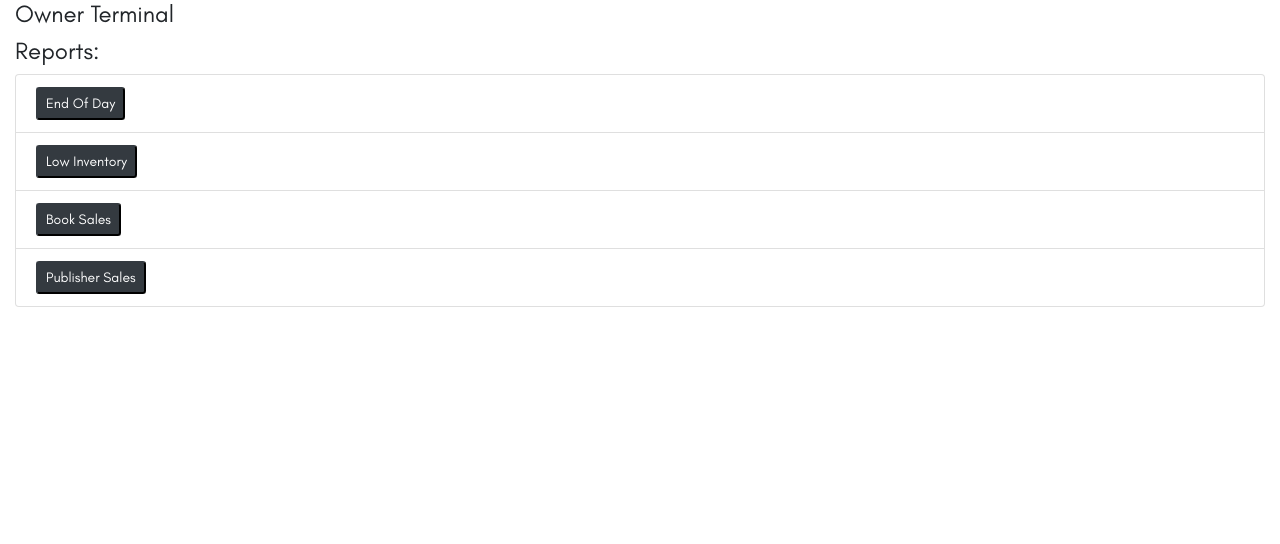
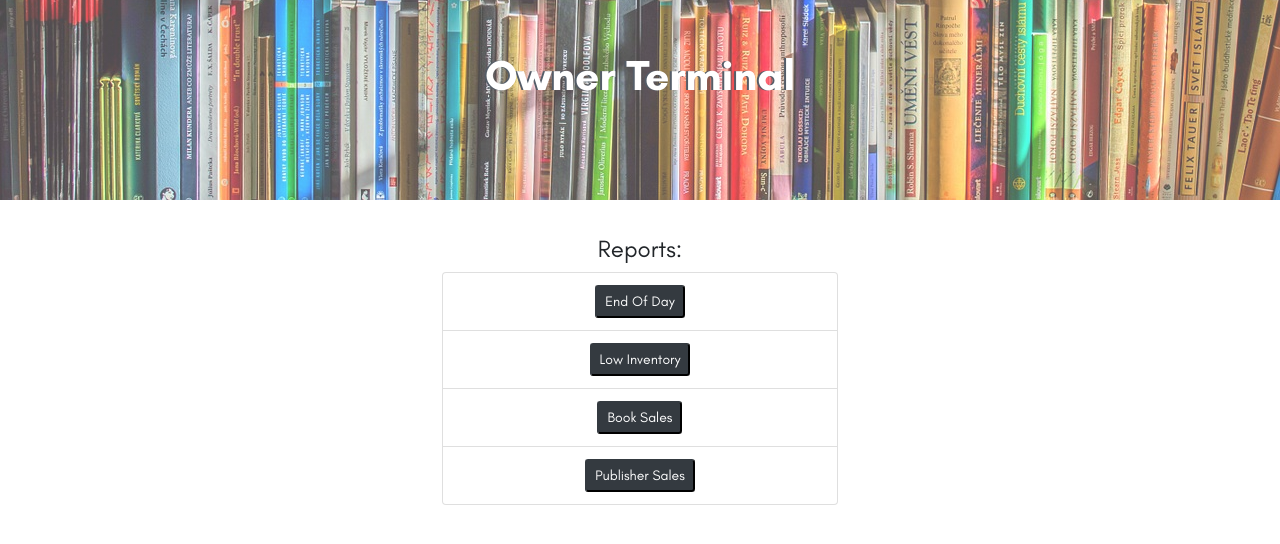
Before and after one commit to dsluo-archive/BookStore, a Django app: template templates/reports_overview.html in a window 1280 px wide. Shown: the part 56-600 px from the top of the page. Run offline with Django 3.2, Linux system fonts and the light colour scheme; the template is opened without the code that fills it, so the values that code supplies are empty; parts of the project's set-up code (start-up, migrations or seed data) failed here and were passed over; some libraries are stand-ins or nearby versions.

Commit message:
More Front-End
Updated more Front End

```diff
--- /dev/null
+++ b/static/css/terminal.css
@@ -0,0 +1,24 @@
+.banner {
+	height: 200px;
+	text-align: center;
+	color: white;
+    font-family: GlacialIndifference-bold, sans-serif;
+    background: linear-gradient(rgba(255, 255, 255, 0.3), rgba(255, 255, 255, 0.3)), url("../images/bookshelf.jpg");
+    background-size: cover;
+    background-position: bottom center;
+    background-repeat: no-repeat;
+}
+
+.banner h3 {
+	margin-top: 50px;
+	font-size: 32pt;
+	text-shadow: -2px 0 #545D68;, 0 2px #545D68;, 2px 0 #545D68;, 0 -2px #545D68;;
+}
+
+.pad-top {
+	margin-top: 35px;
+}
+
+.center {
+	text-align: center;
+}
--- a/templates/book_detail.html
+++ b/templates/book_detail.html
@@ -35,7 +35,7 @@
                             <img class="img-responsive" src="{{ book.item_picture.url }}"/>
                         </div>
                         <div class="col-md-8">
-                            <ul>
+                            <ul class="detes">
                                 <li><strong>Title:</strong> {{ book.name }}</li>
                                 <li><strong>Author:</strong> {{ book.author }}</li>
                                 <li><strong>Genre:</strong> {{ book.subjects.all.first }}</li>
--- a/templates/reports_overview.html
+++ b/templates/reports_overview.html
@@ -3,7 +3,7 @@
 {% load static %}
 
 {% block per_page_css %}
-{#    <link rel="stylesheet" href="{% static 'css/terminal.css' %}">#}
+	<link rel="stylesheet" href="{% static 'css/terminal.css' %}">
 {% endblock per_page_css %}
 
 {% block main_content %}
@@ -11,26 +11,26 @@
     <div class="container-fluid banner">
         <div class="row">
             <div class="col-md-12">
-                <h4>Owner Terminal</h4>
+                <h3>Owner Terminal</h3>
             </div>
         </div>
     </div>
 
-    <div class="container-fluid reports">
+    <div class="container-fluid reports pad-top">
         <div class="row">
-            <div class="col-md-12">
+            <div class="center offset-md-4 col-md-4">
                 <h4>Reports:</h4>
                 <ul class="list-group">
-                    <li class="list-group-item">
+                    <li class="list-group-item center">
                         <a href="{% url "analytics:eod_view" %}"><button class="btn-sm btn-dark">End Of Day</button></a>
                     </li>
-                    <li class="list-group-item">
+                    <li class="list-group-item center">
                         <a href="{% url "analytics:low_inv_report" %}"><button class="btn-sm btn-dark">Low Inventory</button></a>
                     </li>
-                    <li class="list-group-item">
+                    <li class="list-group-item center">
                         <a href="{% url "analytics:book_sales_view" %}"><button class="btn-sm btn-dark">Book Sales</button></a>
                     </li>
-                    <li class="list-group-item">
+                    <li class="list-group-item center">
                         <a href="{% url "analytics:publisher_sales_view" %}"><button class="btn-sm btn-dark">Publisher Sales</button></a>
                     </li>
                 </ul>
```
Also changed, not shown: static/css/pub-sales.css (added, +20 -0 lines), static/css/reset_pass.css (added, +20 -0 lines), templates/book_sales_view.html (+9 -5 lines), templates/pub_sales.html (+9 -4 lines), templates/pub_sales_view.html (+9 -5 lines), templates/reset_password.html (+12 -1 lines), templates/reset_password_request.html (+22 -3 lines).
